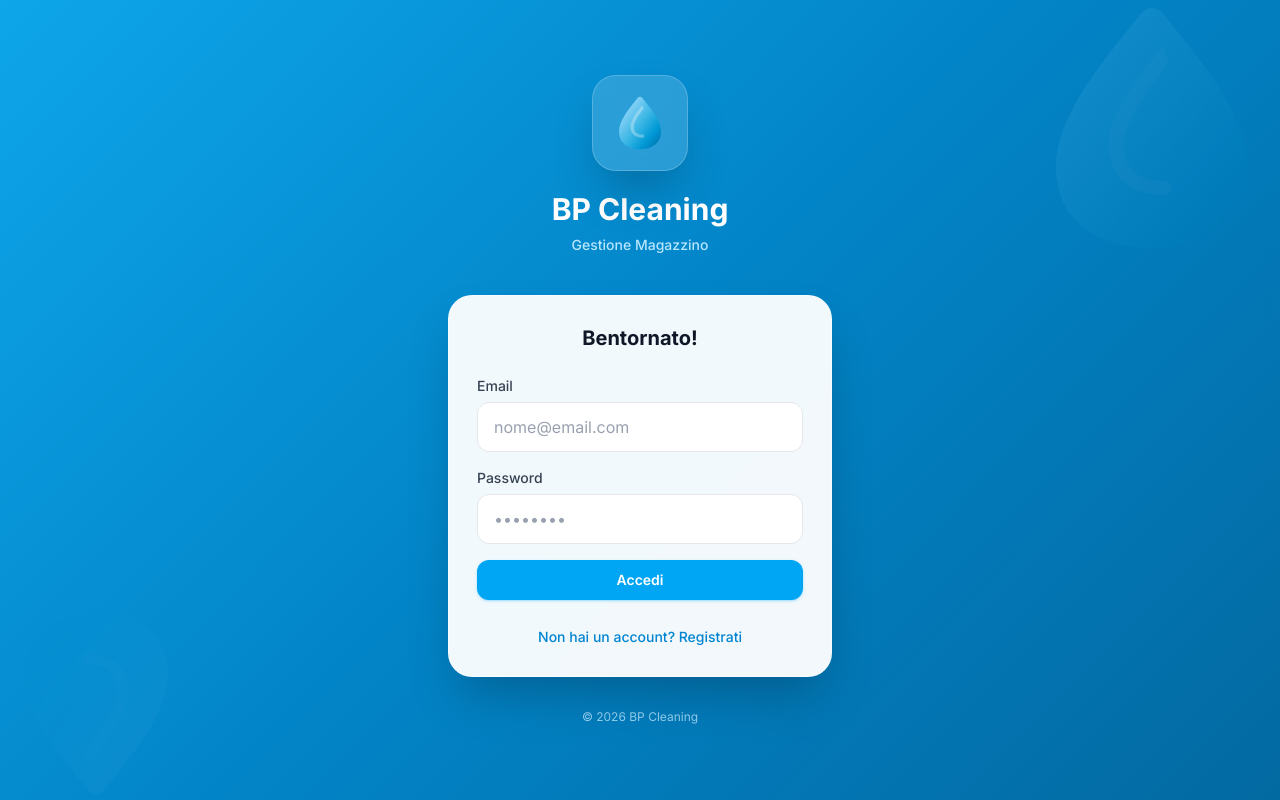
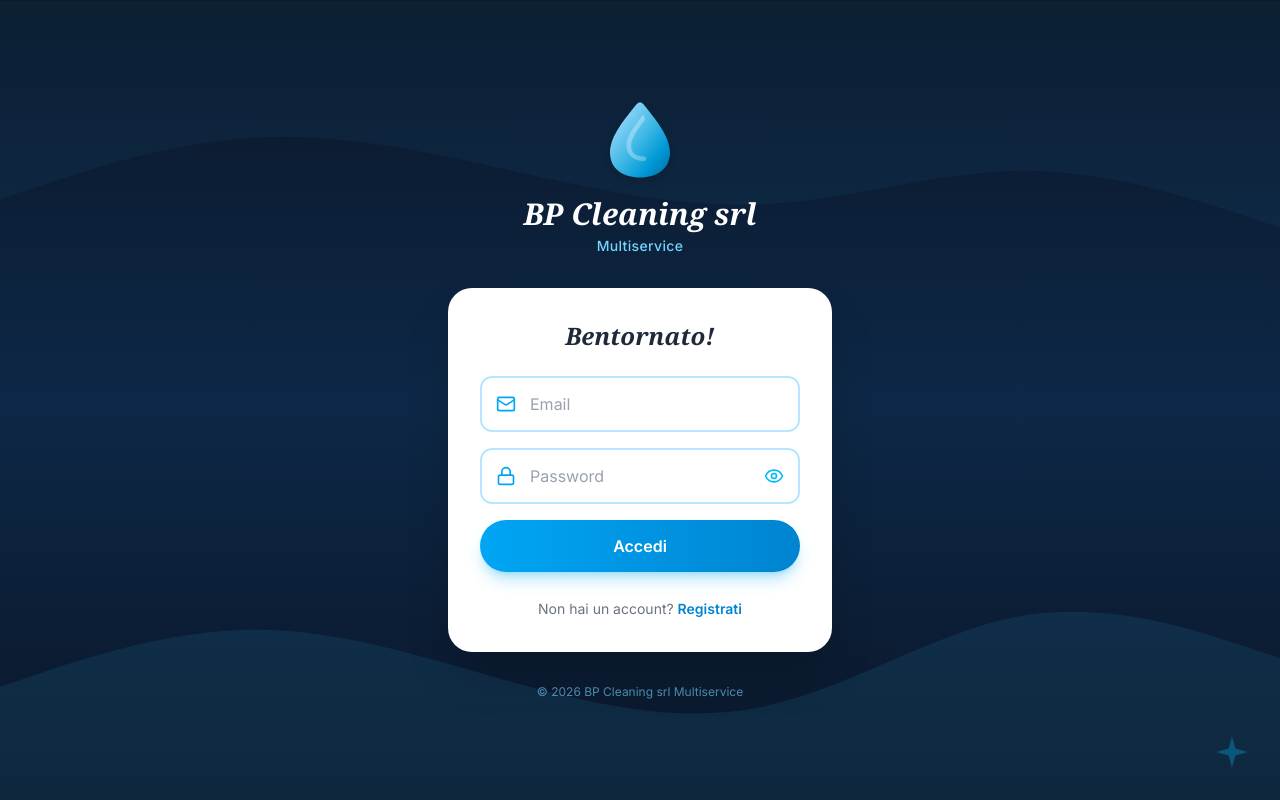
Before and after one commit to Catholically/bp-cleaning-app, a Next.js app: page /login in a window 1280 px wide. Built offline with nearby package versions, Linux system fonts and the light colour scheme; no server answers.

Commit message:
Redesign login page with new dark blue theme

```diff
--- a/src/app/login/page.tsx
+++ b/src/app/login/page.tsx
@@ -3,7 +3,7 @@
 import { useState } from 'react'
 import { createClient } from '@/lib/supabase/client'
 import { useRouter } from 'next/navigation'
-import { Loader2 } from 'lucide-react'
+import { Loader2, Mail, Lock, Eye, EyeOff, User } from 'lucide-react'
 import Image from 'next/image'
 
 export default function LoginPage() {
@@ -13,6 +13,7 @@ export default function LoginPage() {
   const [error, setError] = useState('')
   const [mode, setMode] = useState<'login' | 'signup'>('login')
   const [fullName, setFullName] = useState('')
+  const [showPassword, setShowPassword] = useState(false)
 
   const router = useRouter()
   const supabase = createClient()
@@ -54,81 +55,110 @@ export default function LoginPage() {
   }
 
   return (
-    <div className="min-h-screen flex flex-col relative overflow-hidden">
-      {/* Background gradient */}
-      <div className="absolute inset-0 gradient-water" />
+    <div className="min-h-screen flex flex-col relative overflow-hidden bg-[#0a1628]">
+      {/* Background with wave pattern */}
+      <div className="absolute inset-0">
+        <div className="absolute inset-0 bg-gradient-to-b from-[#0a1628] via-[#0d2847] to-[#0a1628]" />
+        {/* Wave decorations */}
+        <svg className="absolute bottom-0 left-0 right-0 opacity-10" viewBox="0 0 1440 320" preserveAspectRatio="none">
+          <path fill="#38bdf8" d="M0,192L48,176C96,160,192,128,288,128C384,128,480,160,576,186.7C672,213,768,235,864,213.3C960,192,1056,128,1152,112C1248,96,1344,128,1392,144L1440,160L1440,320L1392,320C1344,320,1248,320,1152,320C1056,320,960,320,864,320C768,320,672,320,576,320C480,320,384,320,288,320C192,320,96,320,48,320L0,320Z" />
+        </svg>
+        <svg className="absolute top-0 left-0 right-0 opacity-5 rotate-180" viewBox="0 0 1440 320" preserveAspectRatio="none">
+          <path fill="#38bdf8" d="M0,64L48,80C96,96,192,128,288,128C384,128,480,96,576,90.7C672,85,768,107,864,128C960,149,1056,171,1152,165.3C1248,160,1344,128,1392,112L1440,96L1440,320L1392,320C1344,320,1248,320,1152,320C1056,320,960,320,864,320C768,320,672,320,576,320C480,320,384,320,288,320C192,320,96,320,48,320L0,320Z" />
+        </svg>
+      </div>
 
-      {/* Decorative elements */}
-      <div className="absolute top-0 right-0 w-64 h-64 opacity-10">
-        <Image src="/logo.svg" alt="" fill className="object-contain" />
-      </div>
-      <div className="absolute bottom-0 left-0 w-48 h-48 opacity-5 transform rotate-180">
-        <Image src="/logo.svg" alt="" fill className="object-contain" />
+      {/* Sparkle decoration */}
+      <div className="absolute bottom-8 right-8 text-sky-400/30">
+        <svg width="32" height="32" viewBox="0 0 24 24" fill="currentColor">
+          <path d="M12 0L14.59 9.41L24 12L14.59 14.59L12 24L9.41 14.59L0 12L9.41 9.41L12 0Z" />
+        </svg>
       </div>
 
       {/* Content */}
       <div className="flex-1 flex flex-col items-center justify-center px-5 py-8 relative z-10">
-        {/* Logo area */}
-        <div className="mb-10 text-center">
-          <div className="w-24 h-24 bg-white/15 backdrop-blur-md rounded-3xl flex items-center justify-center mx-auto mb-5 shadow-2xl border border-white/20">
-            <Image src="/logo.svg" alt="BP Cleaning" width={56} height={56} />
+        {/* Logo and brand */}
+        <div className="mb-8 text-center">
+          <div className="w-20 h-20 mx-auto mb-4">
+            <Image
+              src="/logo.svg"
+              alt="BP Cleaning"
+              width={80}
+              height={80}
+              className="drop-shadow-lg"
+            />
           </div>
-          <h1 className="text-3xl font-bold text-white mb-2">BP Cleaning</h1>
-          <p className="text-sky-200 text-sm font-medium">Gestione Magazzino</p>
+          <h1 className="text-3xl font-bold text-white mb-1" style={{ fontFamily: 'Georgia, serif', fontStyle: 'italic' }}>
+            BP Cleaning srl
+          </h1>
+          <p className="text-sky-300 text-sm font-medium tracking-wide">Multiservice</p>
         </div>
 
         {/* Login Card */}
         <div className="w-full max-w-sm">
-          <div className="bg-white/95 backdrop-blur-xl rounded-3xl shadow-2xl p-7 border border-white/50">
-            <h2 className="text-xl font-bold text-gray-900 mb-6 text-center">
+          <div className="bg-white rounded-3xl shadow-2xl p-8">
+            <h2 className="text-2xl font-bold text-gray-800 mb-6 text-center" style={{ fontFamily: 'Georgia, serif', fontStyle: 'italic' }}>
               {mode === 'login' ? 'Bentornato!' : 'Crea Account'}
             </h2>
 
             <form onSubmit={handleSubmit} className="space-y-4">
               {mode === 'signup' && (
-                <div>
-                  <label className="block text-sm font-medium text-gray-700 mb-1.5">Nome completo</label>
+                <div className="relative">
+                  <div className="absolute left-4 top-1/2 -translate-y-1/2 text-sky-500">
+                    <User className="w-5 h-5" />
+                  </div>
                   <input
                     type="text"
                     value={fullName}
                     onChange={(e) => setFullName(e.target.value)}
-                    className="input"
-                    placeholder="Mario Rossi"
+                    className="w-full pl-12 pr-4 py-3.5 rounded-xl border-2 border-sky-200 focus:border-sky-500 focus:outline-none transition-colors text-gray-700 placeholder-gray-400"
+                    placeholder="Nome completo"
                     required
                   />
                 </div>
               )}
 
-              <div>
-                <label className="block text-sm font-medium text-gray-700 mb-1.5">Email</label>
+              <div className="relative">
+                <div className="absolute left-4 top-1/2 -translate-y-1/2 text-sky-500">
+                  <Mail className="w-5 h-5" />
+                </div>
                 <input
                   type="email"
                   value={email}
                   onChange={(e) => setEmail(e.target.value)}
-                  className="input"
-                  placeholder="nome@email.com"
+                  className="w-full pl-12 pr-4 py-3.5 rounded-xl border-2 border-sky-200 focus:border-sky-500 focus:outline-none transition-colors text-gray-700 placeholder-gray-400"
+                  placeholder="Email"
                   required
                 />
               </div>
 
-              <div>
-                <label className="block text-sm font-medium text-gray-700 mb-1.5">Password</label>
+              <div className="relative">
+                <div className="absolute left-4 top-1/2 -translate-y-1/2 text-sky-500">
+                  <Lock className="w-5 h-5" />
+                </div>
                 <input
-                  type="password"
+                  type={showPassword ? 'text' : 'password'}
                   value={password}
                   onChange={(e) => setPassword(e.target.value)}
-                  className="input"
-                  placeholder="••••••••"
+                  className="w-full pl-12 pr-12 py-3.5 rounded-xl border-2 border-sky-200 focus:border-sky-500 focus:outline-none transition-colors text-gray-700 placeholder-gray-400"
+                  placeholder="Password"
                   required
                   minLength={6}
                 />
+                <button
+                  type="button"
+                  onClick={() => setShowPassword(!showPassword)}
+                  className="absolute right-4 top-1/2 -translate-y-1/2 text-sky-400 hover:text-sky-600 transition-colors"
+                >
+                  {showPassword ? <EyeOff className="w-5 h-5" /> : <Eye className="w-5 h-5" />}
+                </button>
               </div>
 
               {error && (
                 <div className={`text-sm p-3 rounded-xl ${
                   error.includes('email') || error.includes('Controlla')
-                    ? 'bg-sky-50 text-sky-700 border border-sky-100'
-                    : 'bg-red-50 text-red-700 border border-red-100'
+                    ? 'bg-sky-50 text-sky-700 border border-sky-200'
+                    : 'bg-red-50 text-red-700 border border-red-200'
                 }`}>
                   {error}
                 </div>
@@ -137,7 +167,7 @@ export default function LoginPage() {
               <button
                 type="submit"
                 disabled={loading}
-                className="btn btn-primary w-full py-3.5 text-base shadow-lg shadow-sky-500/30 hover:shadow-xl hover:shadow-sky-500/40"
+                className="w-full py-3.5 bg-gradient-to-r from-sky-500 to-sky-600 text-white font-semibold rounded-full shadow-lg shadow-sky-500/30 hover:shadow-xl hover:shadow-sky-500/40 hover:from-sky-600 hover:to-sky-700 transition-all disabled:opacity-50 disabled:cursor-not-allowed flex items-center justify-center gap-2"
               >
                 {loading ? (
                   <Loader2 className="w-5 h-5 animate-spin" />
@@ -150,24 +180,27 @@ export default function LoginPage() {
             </form>
 
             <div className="mt-6 text-center">
+              <span className="text-gray-500 text-sm">
+                {mode === 'login' ? 'Non hai un account? ' : 'Hai già un account? '}
+              </span>
               <button
                 onClick={() => {
                   setMode(mode === 'login' ? 'signup' : 'login')
                   setError('')
                 }}
-                className="text-sm text-sky-600 hover:text-sky-700 font-medium transition-colors"
+                className="text-sm text-sky-600 hover:text-sky-700 font-semibold transition-colors"
               >
-                {mode === 'login'
-                  ? 'Non hai un account? Registrati'
-                  : 'Hai già un account? Accedi'}
+                {mode === 'login' ? 'Registrati' : 'Accedi'}
               </button>
             </div>
           </div>
 
-          {/* Footer */}
-          <p className="text-center text-sky-200/80 text-xs mt-8">
-            © {new Date().getFullYear()} BP Cleaning
-          </p>
+          {/* Footer with reflection effect */}
+          <div className="mt-8 text-center">
+            <p className="text-sky-300/60 text-xs">
+              © {new Date().getFullYear()} BP Cleaning srl Multiservice
+            </p>
+          </div>
         </div>
       </div>
     </div>
```
